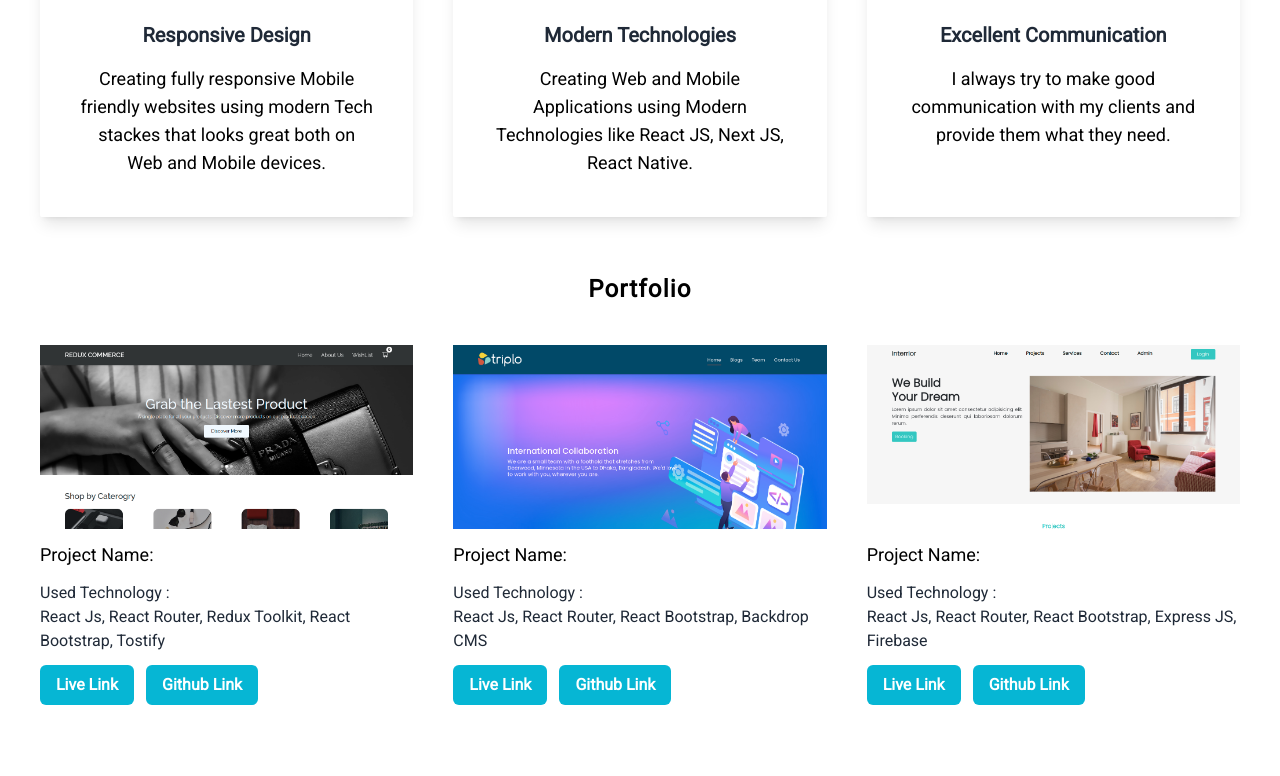
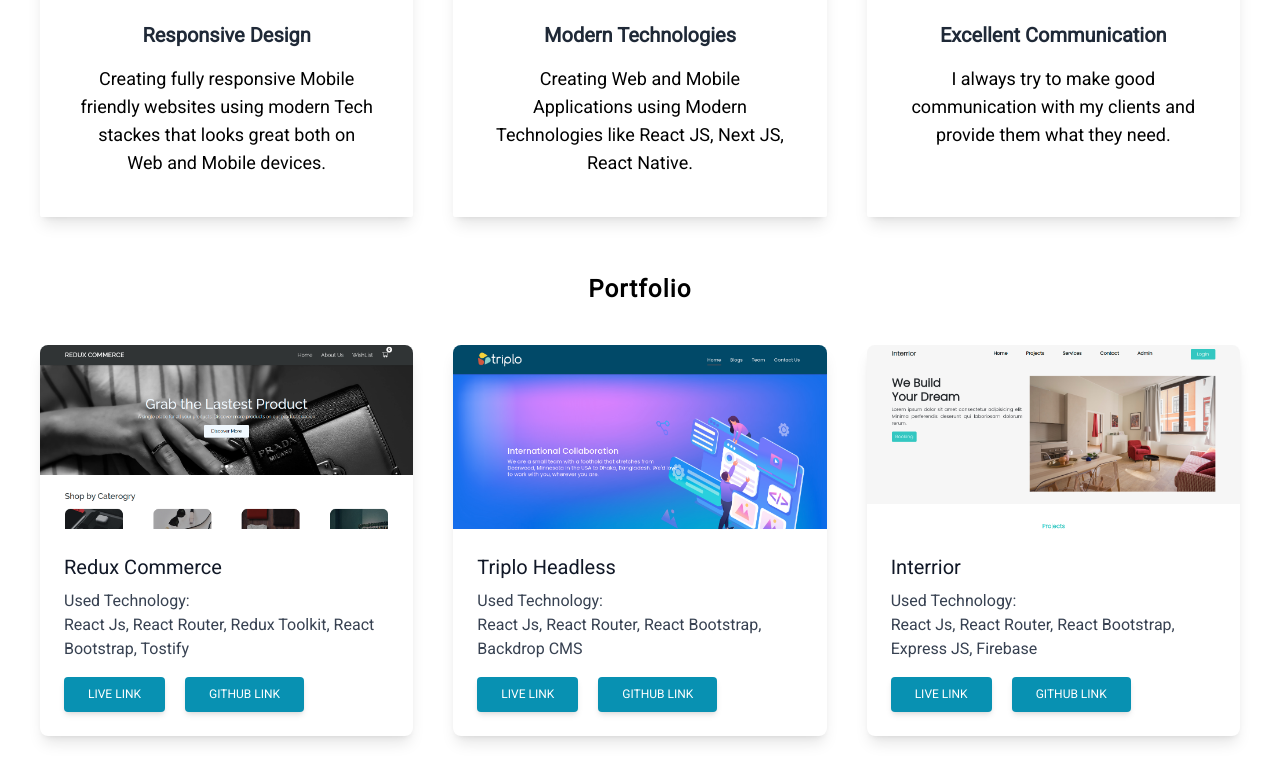
Before and after one commit to sudipto68/Next-Portfolio, a Next.js app: page / in a window 1280 px wide. Shown: the part 1067-1843 px from the top of the page. Built offline with nearby package versions, Linux system fonts and the light colour scheme.

Commit message:
Portfolio section updated

```diff
--- a/components/Portfolio/Portfolio.js
+++ b/components/Portfolio/Portfolio.js
@@ -44,39 +44,38 @@ const Portfolio = () => {
         </h2>
         <div className="my-8 md:my-10 md:grid md:grid-cols-2 lg:grid-cols-3 gap-10">
           {portfolioList.map((item, index) => (
-            <div className="mt-8 md:mt-0" key={item.id}>
+            <div className="flex justify-center mt-8 md:mt-0" key={item.id}>
+              <div className="rounded-lg shadow-lg bg-white max-w-sm">
                 <Image
+                  className="rounded-t-lg"
                   src={item.image}
                   alt={item.alt}
+                  width={400}
                   height={400}
-                width={400}
-                className="hover:scale-105 transition duration-300 ease-in-out"
                 />
-              <h3 className=" text-md md:text-lg py-3">
-                {" "}
-                Project Name: {item.title}
-              </h3>
-              <p className="text-gray-800">
-                Used Technology : <br />
+                <div className="p-6">
+                  <h5 className="text-gray-900 text-xl font-medium mb-2">
+                    {item.name}
+                  </h5>
+                  <p className="text-gray-700 text-base mb-4">
+                    Used Technology: <br />
                     {item.description}
                   </p>
-              <div className="my-3 flex gap-3">
+                  <div className="flex gap-5">
                     <a
-                  href={item?.live}
-                  target="_blank"
-                  rel="noopener noreferrer"
-                  className="text-white font-bold bg-cyan-500 px-4 py-2 rounded-md"
+                      href={item.live}
+                      className=" inline-block px-6 py-2.5 bg-cyan-600 text-white font-medium text-xs leading-tight uppercase rounded shadow-md hover:bg-cyan-700 hover:shadow-lg focus:bg-blue-700 focus:shadow-lg focus:outline-none focus:ring-0 active:bg-blue-800 active:shadow-lg transition duration-150 ease-in-out"
                     >
                       Live Link
                     </a>
                     <a
-                  href={item?.github || "#"}
-                  target="_blank"
-                  rel="noopener noreferrer"
-                  className="text-white font-bold bg-cyan-500 px-4 py-2 rounded-md"
+                      href={item.github || "#"}
+                      className=" inline-block px-6 py-2.5 bg-cyan-600 text-white font-medium text-xs leading-tight uppercase rounded shadow-md hover:bg-cyan-700 hover:shadow-lg focus:bg-blue-700 focus:shadow-lg focus:outline-none focus:ring-0 active:bg-blue-800 active:shadow-lg transition duration-150 ease-in-out"
                     >
                       Github Link
                     </a>
+                  </div>
+                </div>
               </div>
             </div>
           ))}
--- a/styles/dist.css
+++ b/styles/dist.css
@@ -553,12 +553,24 @@ video {
   margin-bottom: 1rem;
 }
 
+.mb-2 {
+  margin-bottom: 0.5rem;
+}
+
+.inline-block {
+  display: inline-block;
+}
+
 .flex {
   display: flex;
 }
 
 .max-w-prose {
   max-width: 65ch;
+}
+
+.max-w-sm {
+  max-width: 24rem;
 }
 
 .grow {
@@ -593,12 +605,29 @@ video {
   gap: 0.75rem;
 }
 
+.gap-5 {
+  gap: 1.25rem;
+}
+
 .rounded-md {
   border-radius: 0.375rem;
 }
 
 .rounded-sm {
   border-radius: 0.125rem;
+}
+
+.rounded-lg {
+  border-radius: 0.5rem;
+}
+
+.rounded {
+  border-radius: 0.25rem;
+}
+
+.rounded-t-lg {
+  border-top-left-radius: 0.5rem;
+  border-top-right-radius: 0.5rem;
 }
 
 .bg-white {
@@ -609,6 +638,16 @@ video {
 .bg-cyan-500 {
   --tw-bg-opacity: 1;
   background-color: rgb(6 182 212 / var(--tw-bg-opacity));
+}
+
+.bg-blue-600 {
+  --tw-bg-opacity: 1;
+  background-color: rgb(37 99 235 / var(--tw-bg-opacity));
+}
+
+.bg-cyan-600 {
+  --tw-bg-opacity: 1;
+  background-color: rgb(8 145 178 / var(--tw-bg-opacity));
 }
 
 .bg-gradient-to-r {
@@ -627,6 +666,10 @@ video {
 
 .p-10 {
   padding: 2.5rem;
+}
+
+.p-6 {
+  padding: 1.5rem;
 }
 
 .px-10 {
@@ -657,6 +700,16 @@ video {
 .py-3 {
   padding-top: 0.75rem;
   padding-bottom: 0.75rem;
+}
+
+.px-6 {
+  padding-left: 1.5rem;
+  padding-right: 1.5rem;
+}
+
+.py-2\.5 {
+  padding-top: 0.625rem;
+  padding-bottom: 0.625rem;
 }
 
 .pt-4 {
@@ -694,8 +747,22 @@ video {
   line-height: 2rem;
 }
 
+.text-base {
+  font-size: 1rem;
+  line-height: 1.5rem;
+}
+
+.text-xs {
+  font-size: 0.75rem;
+  line-height: 1rem;
+}
+
 .font-bold {
   font-weight: 700;
+}
+
+.font-medium {
+  font-weight: 500;
 }
 
 .uppercase {
@@ -704,6 +771,10 @@ video {
 
 .leading-6 {
   line-height: 1.5rem;
+}
+
+.leading-tight {
+  line-height: 1.25;
 }
 
 .tracking-wider {
@@ -729,9 +800,25 @@ video {
   color: rgb(255 255 255 / var(--tw-text-opacity));
 }
 
+.text-gray-900 {
+  --tw-text-opacity: 1;
+  color: rgb(17 24 39 / var(--tw-text-opacity));
+}
+
+.text-gray-700 {
+  --tw-text-opacity: 1;
+  color: rgb(55 65 81 / var(--tw-text-opacity));
+}
+
 .shadow-lg {
   --tw-shadow: 0 10px 15px -3px rgb(0 0 0 / 0.1), 0 4px 6px -4px rgb(0 0 0 / 0.1);
   --tw-shadow-colored: 0 10px 15px -3px var(--tw-shadow-color), 0 4px 6px -4px var(--tw-shadow-color);
+  box-shadow: var(--tw-ring-offset-shadow, 0 0 #0000), var(--tw-ring-shadow, 0 0 #0000), var(--tw-shadow);
+}
+
+.shadow-md {
+  --tw-shadow: 0 4px 6px -1px rgb(0 0 0 / 0.1), 0 2px 4px -2px rgb(0 0 0 / 0.1);
+  --tw-shadow-colored: 0 4px 6px -1px var(--tw-shadow-color), 0 2px 4px -2px var(--tw-shadow-color);
   box-shadow: var(--tw-ring-offset-shadow, 0 0 #0000), var(--tw-ring-shadow, 0 0 #0000), var(--tw-shadow);
 }
 
@@ -760,6 +847,10 @@ video {
 
 .duration-300 {
   transition-duration: 300ms;
+}
+
+.duration-150 {
+  transition-duration: 150ms;
 }
 
 .ease-in-out {
@@ -812,9 +903,58 @@ a {
   transform: translate(var(--tw-translate-x), var(--tw-translate-y)) rotate(var(--tw-rotate)) skewX(var(--tw-skew-x)) skewY(var(--tw-skew-y)) scaleX(var(--tw-scale-x)) scaleY(var(--tw-scale-y));
 }
 
+.hover\:bg-blue-700:hover {
+  --tw-bg-opacity: 1;
+  background-color: rgb(29 78 216 / var(--tw-bg-opacity));
+}
+
+.hover\:bg-cyan-700:hover {
+  --tw-bg-opacity: 1;
+  background-color: rgb(14 116 144 / var(--tw-bg-opacity));
+}
+
+.hover\:shadow-lg:hover {
+  --tw-shadow: 0 10px 15px -3px rgb(0 0 0 / 0.1), 0 4px 6px -4px rgb(0 0 0 / 0.1);
+  --tw-shadow-colored: 0 10px 15px -3px var(--tw-shadow-color), 0 4px 6px -4px var(--tw-shadow-color);
+  box-shadow: var(--tw-ring-offset-shadow, 0 0 #0000), var(--tw-ring-shadow, 0 0 #0000), var(--tw-shadow);
+}
+
 .hover\:grayscale-0:hover {
   --tw-grayscale: grayscale(0);
   filter: var(--tw-blur) var(--tw-brightness) var(--tw-contrast) var(--tw-grayscale) var(--tw-hue-rotate) var(--tw-invert) var(--tw-saturate) var(--tw-sepia) var(--tw-drop-shadow);
+}
+
+.focus\:bg-blue-700:focus {
+  --tw-bg-opacity: 1;
+  background-color: rgb(29 78 216 / var(--tw-bg-opacity));
+}
+
+.focus\:shadow-lg:focus {
+  --tw-shadow: 0 10px 15px -3px rgb(0 0 0 / 0.1), 0 4px 6px -4px rgb(0 0 0 / 0.1);
+  --tw-shadow-colored: 0 10px 15px -3px var(--tw-shadow-color), 0 4px 6px -4px var(--tw-shadow-color);
+  box-shadow: var(--tw-ring-offset-shadow, 0 0 #0000), var(--tw-ring-shadow, 0 0 #0000), var(--tw-shadow);
+}
+
+.focus\:outline-none:focus {
+  outline: 2px solid transparent;
+  outline-offset: 2px;
+}
+
+.focus\:ring-0:focus {
+  --tw-ring-offset-shadow: var(--tw-ring-inset) 0 0 0 var(--tw-ring-offset-width) var(--tw-ring-offset-color);
+  --tw-ring-shadow: var(--tw-ring-inset) 0 0 0 calc(0px + var(--tw-ring-offset-width)) var(--tw-ring-color);
+  box-shadow: var(--tw-ring-offset-shadow), var(--tw-ring-shadow), var(--tw-shadow, 0 0 #0000);
+}
+
+.active\:bg-blue-800:active {
+  --tw-bg-opacity: 1;
+  background-color: rgb(30 64 175 / var(--tw-bg-opacity));
+}
+
+.active\:shadow-lg:active {
+  --tw-shadow: 0 10px 15px -3px rgb(0 0 0 / 0.1), 0 4px 6px -4px rgb(0 0 0 / 0.1);
+  --tw-shadow-colored: 0 10px 15px -3px var(--tw-shadow-color), 0 4px 6px -4px var(--tw-shadow-color);
+  box-shadow: var(--tw-ring-offset-shadow, 0 0 #0000), var(--tw-ring-shadow, 0 0 #0000), var(--tw-shadow);
 }
 
 @media (min-width: 768px) {
```
Lines whose indentation alone changed are shown as unchanged.
